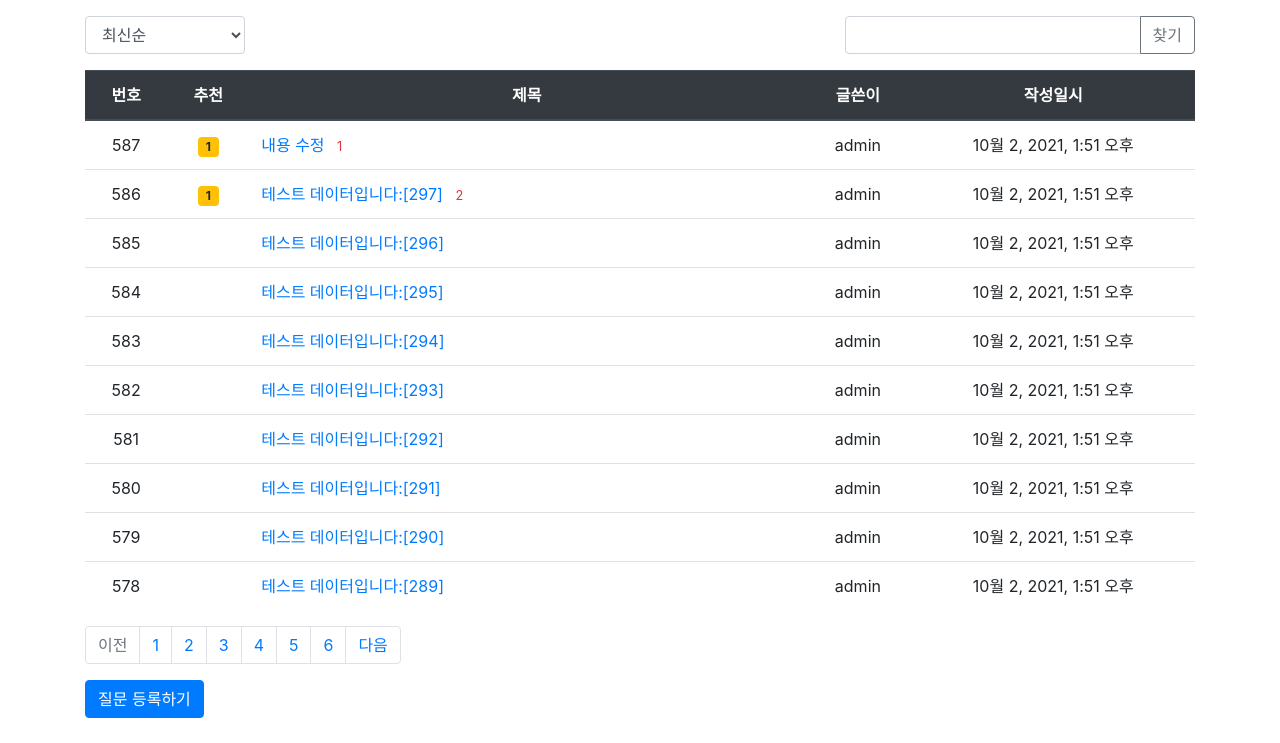
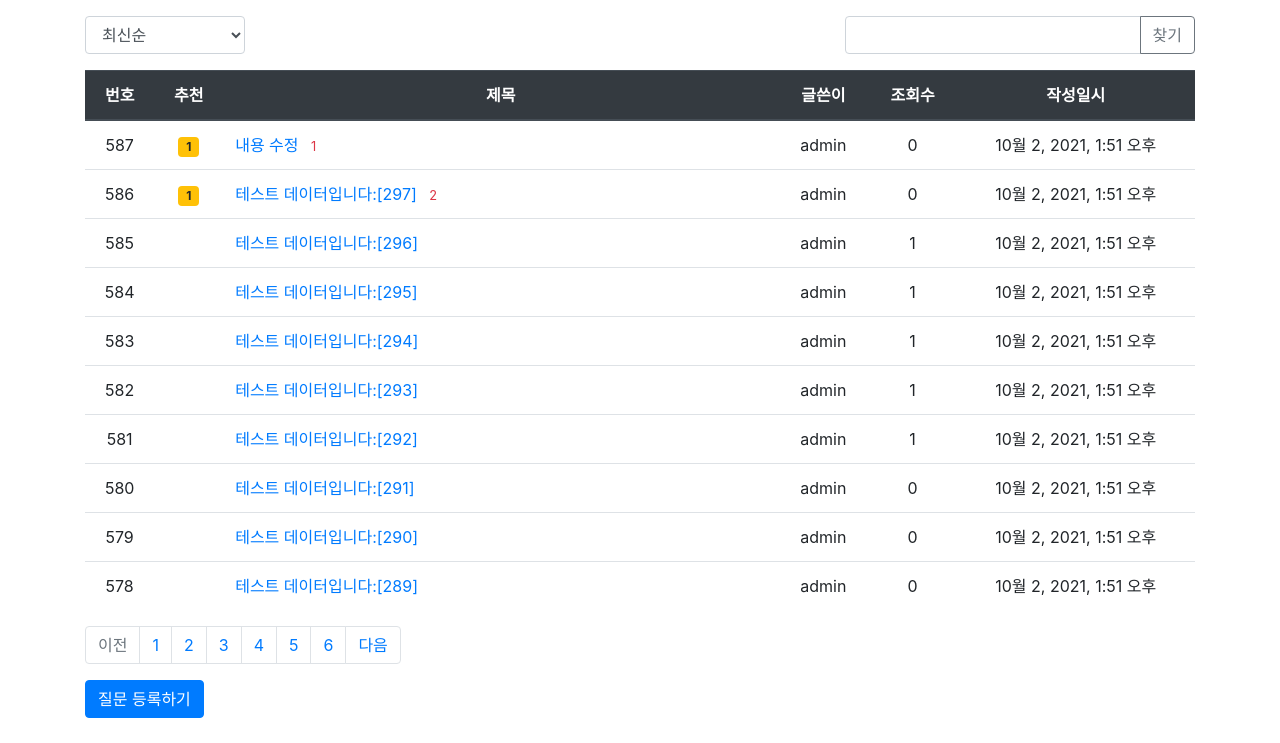
Before and after one commit to snm01234/Django-forum, a Django app: page / in a window 1280 px wide. Shown: the part 57-800 px from the top of the page. Run offline with Django 3.2, Linux system fonts and the light colour scheme; data comes from the database, SQL or seed files in the repository; both versions use the stored data as it was after the commit; some libraries are stand-ins or nearby versions.

Commit message:
add views_count

```diff
--- a/pybo/models.py
+++ b/pybo/models.py
@@ -11,6 +11,7 @@ class Question(models.Model):
     create_date = models.DateTimeField()
     modify_date = models.DateTimeField(null=True, blank=True)
     voter = models.ManyToManyField(User, related_name='voter_question')    # 추천인 추가
+    view_count = models.IntegerField(null=True, blank=True, default=0)
 
     def __str__(self):
         return self.subject
@@ -31,3 +32,10 @@ class Comment(models.Model):
     modify_date = models.DateTimeField(null=True, blank=True)
     question = models.ForeignKey(Question, null=True, blank=True, on_delete=models.CASCADE)
     answer = models.ForeignKey(Answer, null=True, blank=True, on_delete=models.CASCADE)
+
+class QuestionCount(models.Model):
+    ip = models.CharField(max_length=30)
+    question = models.ForeignKey(Question, on_delete=models.CASCADE)
+
+    def __unicode__(self):
+        return self.ip
--- a/pybo/views/base_views.py
+++ b/pybo/views/base_views.py
@@ -2,7 +2,7 @@ from django.core.paginator import Paginator
 from django.shortcuts import render, get_object_or_404
 from django.db.models import Q, Count
 
-from ..models import Question
+from ..models import Question, QuestionCount
 
 def index(request):
     """
@@ -42,5 +42,26 @@ def detail(request, question_id):
     pybo 내용 출력
     """
     question = get_object_or_404(Question, pk=question_id)
+
+    # 조회수
+    ip = get_client_ip(request)
+    cnt = QuestionCount.objects.filter(ip=ip, question=question).count()
+    if cnt == 0:
+        qc = QuestionCount(ip=ip, question=question)
+        qc.save()
+        if question.view_count:
+            question.view_count += 1
+        else:
+            question.view_count = 1
+        question.save()
+
     context = {'question': question}
     return render(request, 'pybo/question_detail.html', context)
+
+def get_client_ip(request):
+    x_forwarded_for = request.META.get('HTTP_X_FORWARDED_FOR')
+    if x_forwarded_for:
+        ip = x_forwarded_for.split(',')[-1].strip()
+    else:
+        ip = request.META.get('REMOTE_ADDR')
+    return ip
--- a/templates/pybo/question_list.html
+++ b/templates/pybo/question_list.html
@@ -25,6 +25,7 @@
             <th>추천</th>
             <th style="width: 50%">제목</th>
             <th>글쓴이</th>
+            <th>조회수</th>
             <th>작성일시</th>
         </tr>
         </thead>
@@ -52,6 +53,7 @@
                     </a>
                 </td>
                 <td>{{ question.author.username }} </td> <!--글쓴이 추가-->
+                <td>{{ question.view_count }}</td>
                 <td>{{ question.create_date }}</td>
             </tr>
             {% endfor %}
```
Also changed, not shown: db.sqlite3, pybo/migrations/0007_questioncount.py (added), pybo/migrations/0008_question_view_count.py (added).
